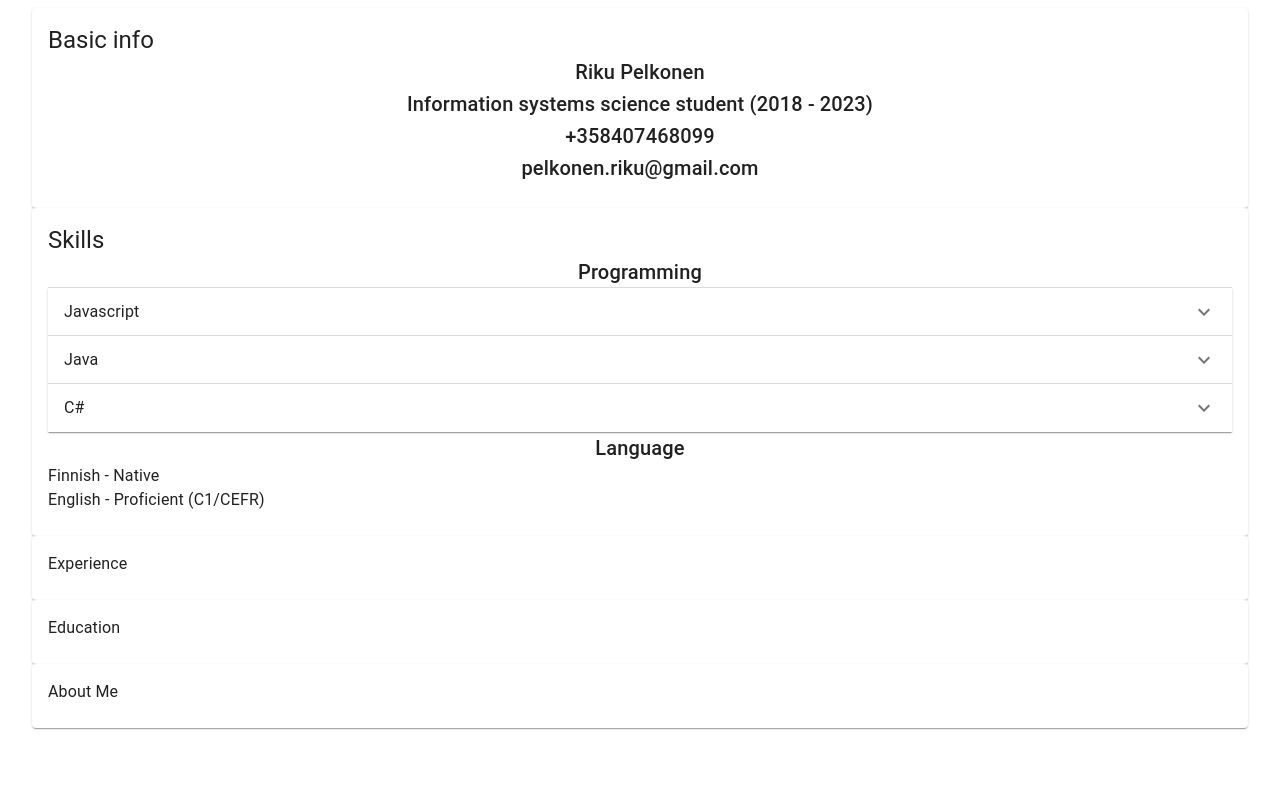
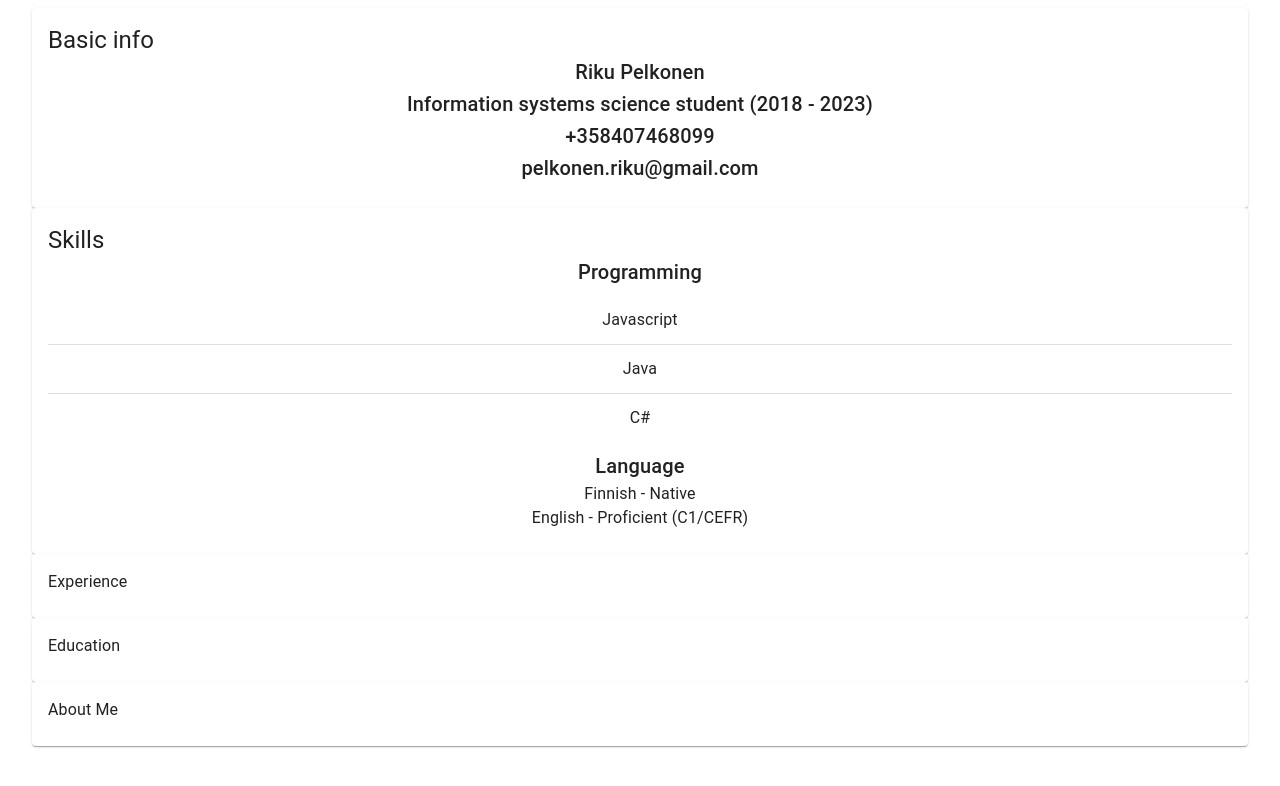
Before and after one commit to Rikkerikardo/projectCV, a React (Create React App) app: page / in a window 1280 px wide. Shown: the top 786 px of the page. Built offline with nearby package versions, Linux system fonts and the light colour scheme.

Commit message:
skills from accordion to list

```diff
--- a/src/components/skills.js
+++ b/src/components/skills.js
@@ -1,65 +1,94 @@
-import { Accordion, Card, CardContent, Typography, AccordionSummary, AccordionDetails, Link } from "@material-ui/core"
-import ExpandMoreIcon from "@material-ui/icons/ExpandMore"
+import { List, ListItem, ListItemText, Card, CardContent, Typography, Link, Divider, Collapse } from "@material-ui/core"
+import React, {useState} from "react"
+
 const Skills = () => {
+  const [first, setFirst] = useState(false)
+  const [second, setSecond] = useState(false)
+  const [third, setThird] = useState(false)
+
+  const handleClick = (index) => {
+    switch (index) {
+      case 0:
+        setFirst(!first)
+        break
+        case 1:
+          setSecond(!second)
+        break
+        case 2:
+        setThird(!third)
+        break
+      default:
+        break
+    }
+  }
+
 
     return (
         <Card>
         <CardContent>
         <Typography variant="h5">Skills</Typography>
         <Typography variant="h6" align="center">Programming</Typography>
-        <Accordion>
-          <AccordionSummary expandIcon={<ExpandMoreIcon />}>
-          <Typography>Javascript</Typography>
-        </AccordionSummary>
-        <AccordionDetails>
-          <Typography>
+        <List>
+        <ListItem button
+        onClick={() => handleClick(0)}>
+        <ListItemText primary="Javascript" align="center" />
+        </ListItem>
+        <Collapse in={first} timeout="auto" unmountOnExit>
+        <List>
+          <ListItem>
+            <Typography>
             <Link href="https://fullstackopen.com/en/">
-              Fullstack / University of Helsinki (8 course credit, 5/5 score)
+              - Fullstack / University of Helsinki (8 course credit, 5/5 score)
             </Link>
             <br />
             <Link href ="https://github.com/Rikkerikardo/fullstack-websovelluskehitys2020">
-              (Github repository of course)
+              - (Github repository of course)
             </Link>
           </Typography>
-        </AccordionDetails>
-        </Accordion>
-        <Accordion>
-          <AccordionSummary
-          expandIcon={<ExpandMoreIcon />}
-        >
-          <Typography>Java</Typography>
-        </AccordionSummary>
-        <AccordionDetails>
+          </ListItem>
+        </List>
+      </Collapse>
+        <Divider />
+        <ListItem button
+        onClick={() => handleClick(1)}>
+          <ListItemText primary="Java" align="center" />
+        </ListItem>
+        <Collapse in={second} timeout="auto" unmountOnExit>
+        <List>
+          <ListItem>
           <Typography>
           <Link href="https://sisu.jyu.fi/student/courseunit/otm-5398e687-3268-48a3-b0a3-2d646f1a2b37/brochure">
-              Ohjelmointi 2 / University of Jyväskylä (8 course credit, 5/5 score)
+              - Ohjelmointi 2 / University of Jyväskylä (8 course credit, 5/5 score)
             </Link>
             <br />
             <Link href ="https://gitlab.jyu.fi/pelkrpxt/ohj2">
-              (Gitlab repository of course)
+              - (Gitlab repository of course)
             </Link>
-
           </Typography>
-        </AccordionDetails>
-        </Accordion>
-        <Accordion>
-          <AccordionSummary
-          expandIcon={<ExpandMoreIcon />}
-        >
-          <Typography>C#</Typography>
-        </AccordionSummary>
-        <AccordionDetails>
+          </ListItem>
+        </List>
+      </Collapse>
+        <Divider />
+        <ListItem button
+        onClick={() => handleClick(2)}>
+        <ListItemText primary="C#" align="center"  />
+        </ListItem>
+        <Collapse in={third} timeout="auto" unmountOnExit>
+        <List>
+          <ListItem>
           <Typography>
           <Link href="https://sisu.jyu.fi/student/courseunit/jy-CU-9321-v2/brochure">
-              Ohjelmointi 1 / University of Jyväskylä (6 course credit, 5/5 score)
+              - Ohjelmointi 1 / University of Jyväskylä (6 course credit, 5/5 score)
             </Link>
           </Typography>
-        </AccordionDetails>
-        </Accordion>
+          </ListItem>
+        </List>
+      </Collapse>
+        </List>
 
         <Typography variant="h6" align="center">Language</Typography>
-        <Typography align="left">Finnish - Native</Typography>
-        <Typography align="left">English - Proficient (C1/CEFR)</Typography>
+        <Typography align="center">Finnish - Native</Typography>
+        <Typography align="center">English - Proficient (C1/CEFR)</Typography>
 
       </CardContent>
       </Card>
```
